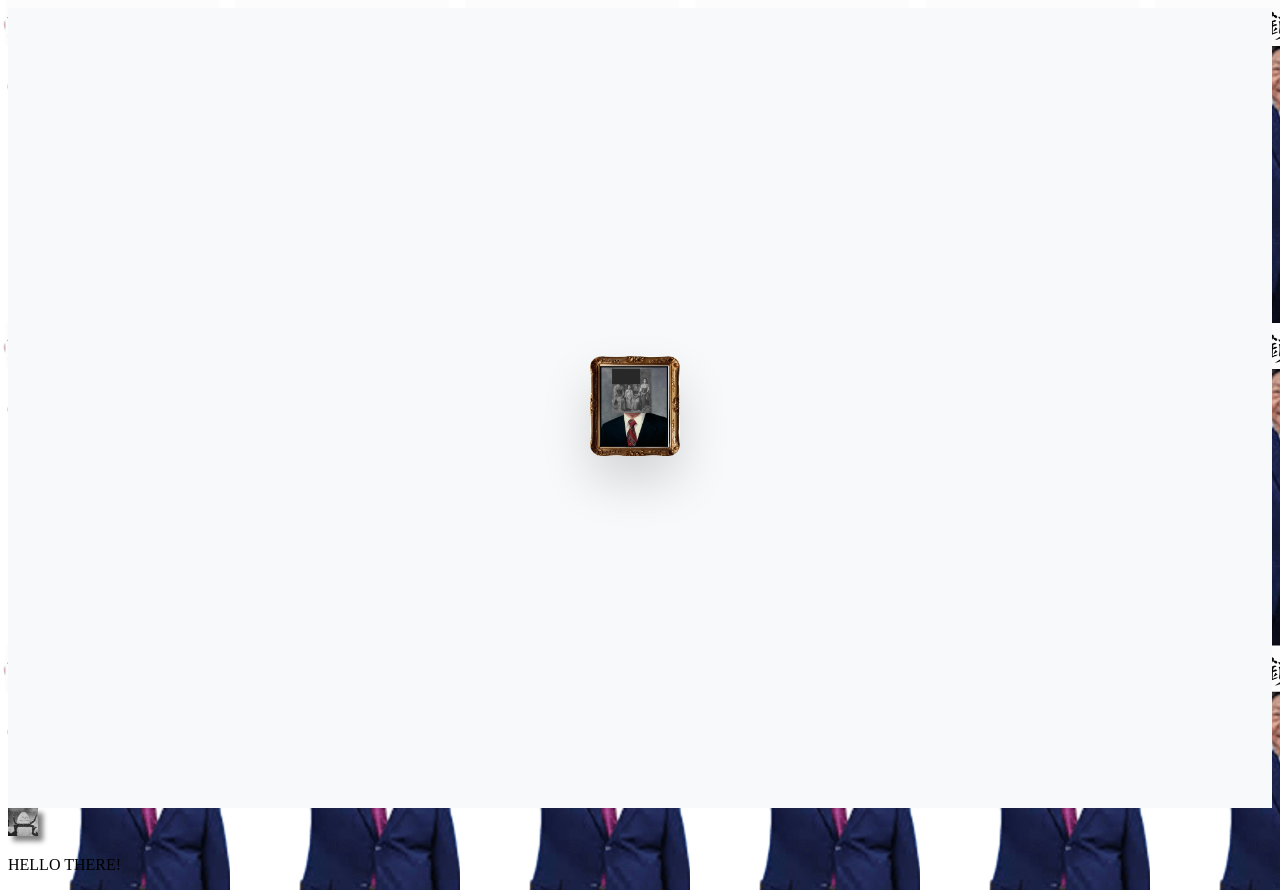
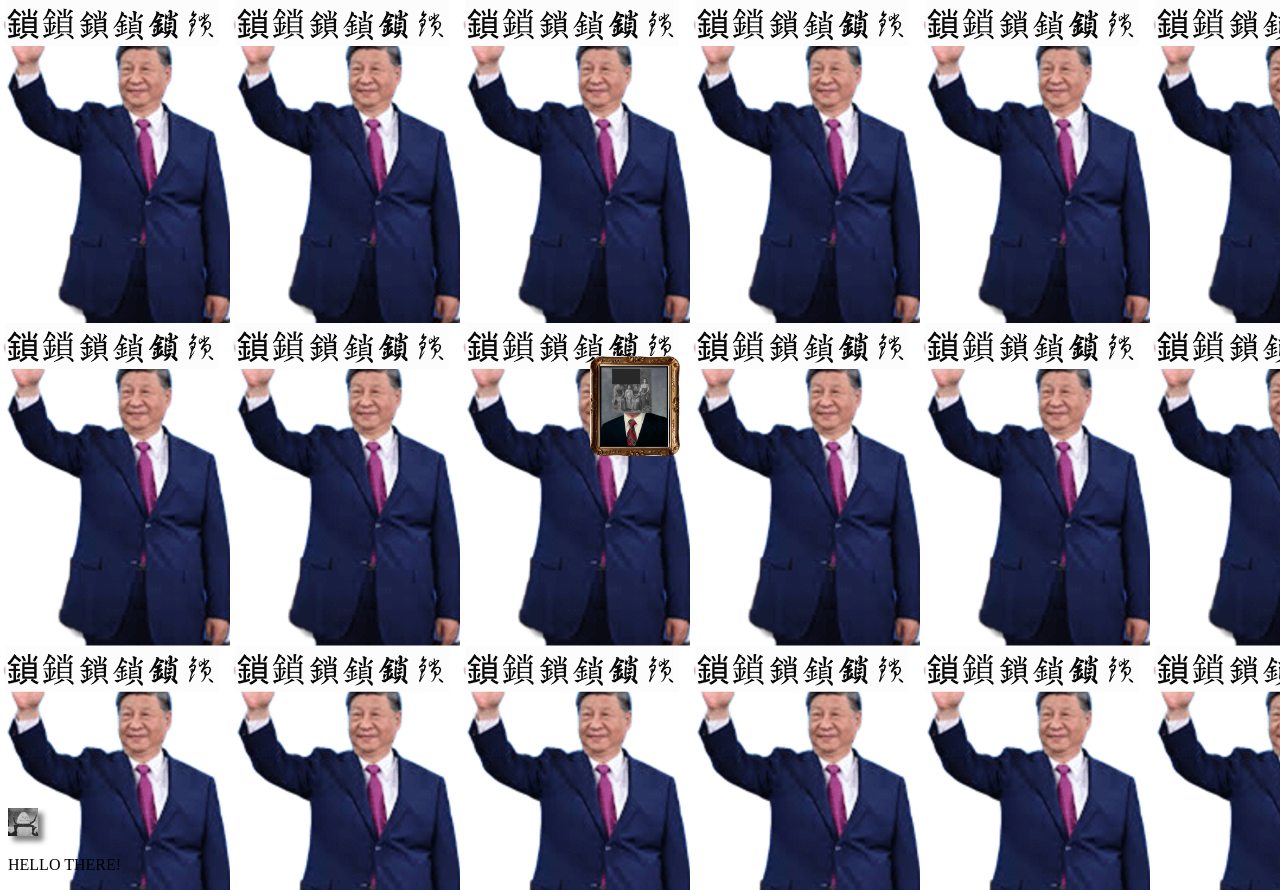
Before and after one commit to zeikinndorobou/zeikinndorobou.github.io, a plain HTML site: page home.html in a window 1280 px wide. Drawn offline with Linux system fonts and the light colour scheme.

Commit message:
Update home.html

```diff
--- a/home.html
+++ b/home.html
@@ -7,7 +7,6 @@
       justify-content: center;
       align-items: center;
       min-height: 100vh;
-      background: #f8f9fa;
     }
 
     .perfect-center img {
@@ -15,7 +14,6 @@
       width: 90%;
       height: auto;
       border-radius: 12px;
-      box-shadow: 0 25px 50px rgba(0,0,0,0.15);
     }
 
     .box img {
```
